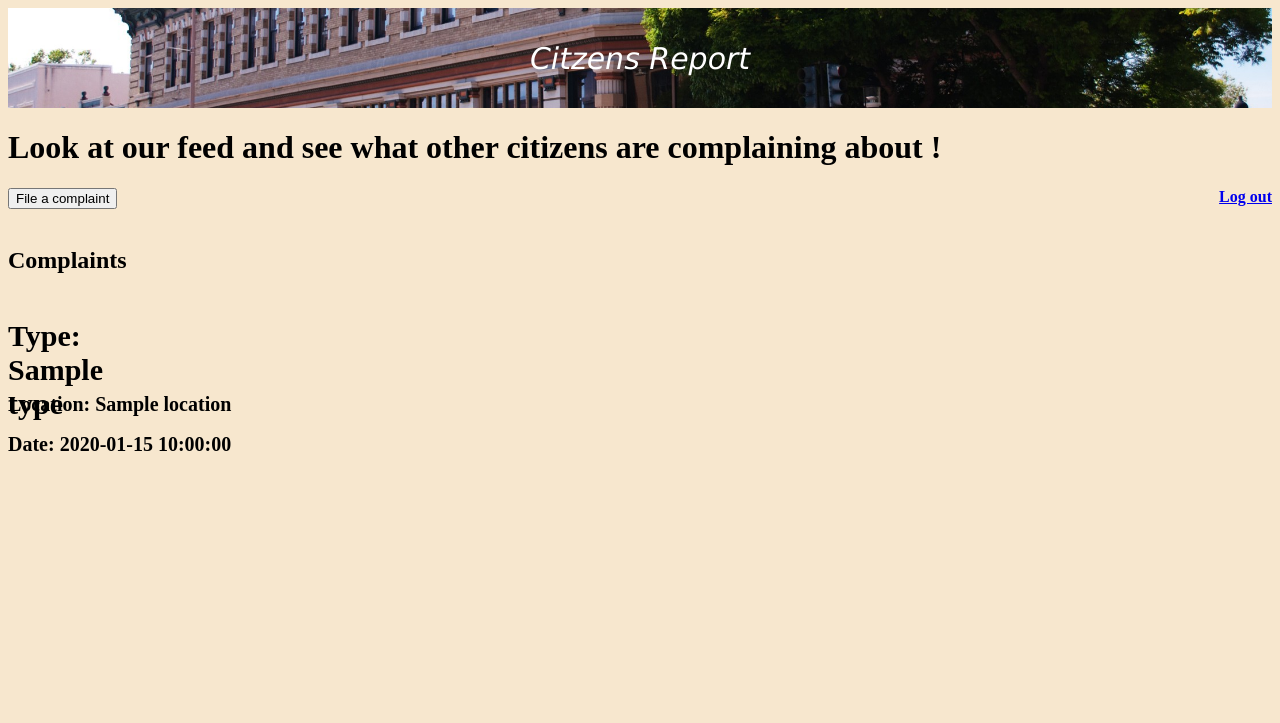
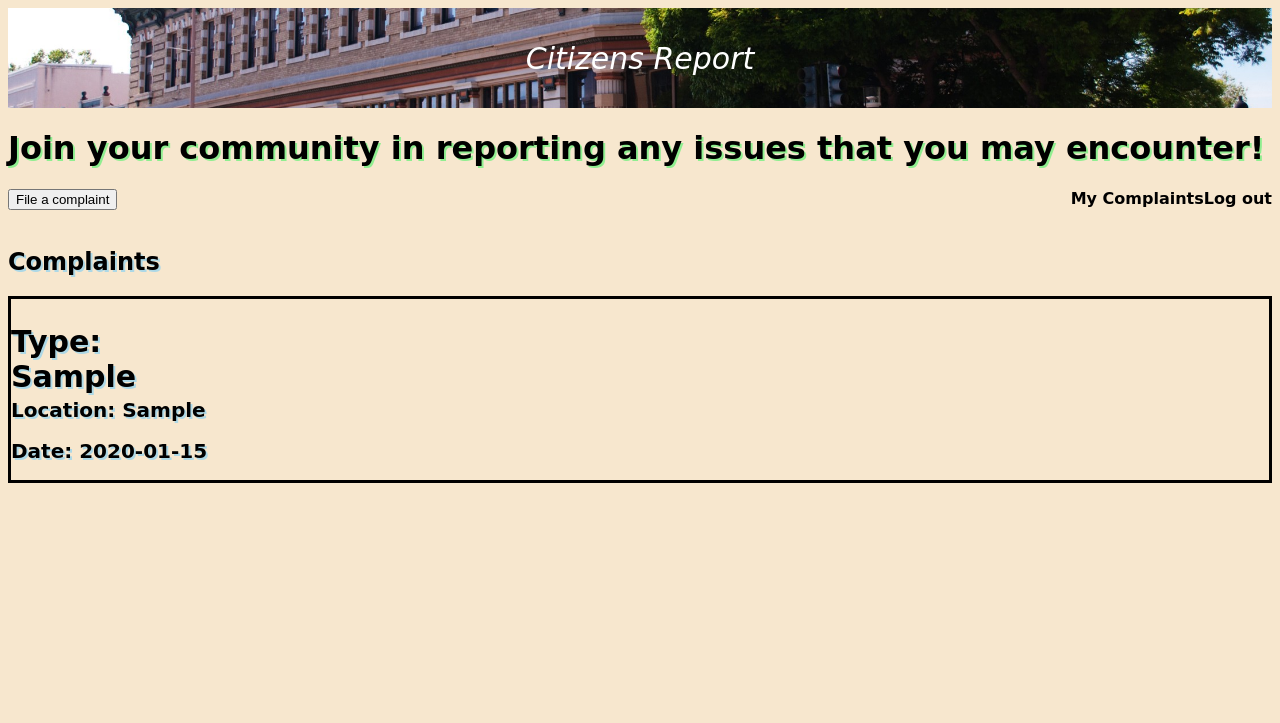
Before and after one commit to PrinceRios2000/startup_Hackathon2019, a Python web app: template templates/main.html in a window 1280 px wide. Shown: the top 723 px of the page. Run offline with Jinja, Linux system fonts and the light colour scheme; the template is opened without the code that fills it: most values are stand-ins (such as "Sample title", 1, 10 or a date in 2020).

Commit message:
I Fixed more of the main page

```diff
--- a/static/main.css
+++ b/static/main.css
@@ -2,7 +2,7 @@ header{
     color:white;
     font-size: 30px;
     font-weight: normal;
-    font-family: "Verdana", Verdana, sans-serif;
+    font-family: "Comic Sans MS", cursive, sans-serif;
     background-image: url("../Salinas.jpg");
     font-style: italic;
     text-align: center;
@@ -10,13 +10,13 @@ header{
     flex-direction: column;
     justify-content: center;
     height: 100px;
-    background-size: contain;
     background-position: center;
     background-size: cover;
 }
 
 body{
     background-color: #F7E7CE;
+
 }
 
 img{
@@ -27,6 +27,8 @@ img{
     bottom: 8px;
     right: 16px;
     font-size: 18px;
+    display: flex;
+    justify-content: flex-end;
 }
 
 .post-div{
@@ -34,12 +36,16 @@ img{
     font-size: 15px;
     display: flex;
     flex-direction: column;
-    justify-content: left;
+    justify-content: flex-end;
+    border-style: solid;
+    border-color: black;
 
 }
 
 .Complaints h2{
     text-decoration: none;
+    text-shadow: lightblue 2px 2px;
+    font-family: "Comic Sans MS", cursive, sans-serif;
 }
 
 #Type{
@@ -56,6 +62,18 @@ img{
 #Date{
     font-size: 20px;
 }
+
 b a{
     float: right;
+    text-decoration: none;
+    color: black;
+    font-family: "Comic Sans MS", cursive, sans-serif;
 }
+
+body h1{
+    color: black;
+    text-shadow: lightgreen 2px 2px;
+    font-family: "Verdana", Verdana, sans-serif;
+    font-family: "Comic Sans MS", cursive, sans-serif;
+
+}
--- a/templates/main.html
+++ b/templates/main.html
@@ -4,16 +4,17 @@
     <link style = text/css rel="stylesheet" href="../static/main.css">
     </head>
     <header>
-         Citzens Report
+         Citizens Report
     </header>
     <body>
-    <h1>Look at our feed and see what other citizens are complaining about !</h1>
+    <h1>Join your community in reporting any issues that you may encounter! </h1>
 
       <div>
-       <a href="/profileposts">
-        <input type = "hidden" name ="postid" value = "{{post.key.id}}"/>
-       <input type="submit" name = "Create" value="File a complaint"/>
-       <b> <a href="{{logout_url}}">Log out</a></b>
+
+        <input type="submit" name = "Create" value="File a complaint"/>
+
+       <b> <a href="{{logout_url}}">Log out</a>
+       <a href="../templates/userpost.html">My Complaints</a></b>
        </div>
 
       <div class="Complaints">
@@ -26,13 +27,13 @@
 
         <div class="post-div" >
         <span>
-         <h2 id="Type">Type: {{post["type"]}}</h2>
-         <h2 id="Location">Location: {{post["location"]}}</h2>
-         <h2 id="Date">Date: {{post["date"]}}</h2>
+         <h2 id="Type">Type: {{post["Type1st"]}}</h2>
+         <h2 id="Location">Location: {{post["Location2nd"]}}</h2>
+         <h2 id="Date">Date: {{post["Date3rd"]}}</h2>
         </span>
         </div>
-      <br> <br>
-    {% endfor %}
+        <br> <br>
+       {% endfor %}
   </div>
   </div>
 
```
